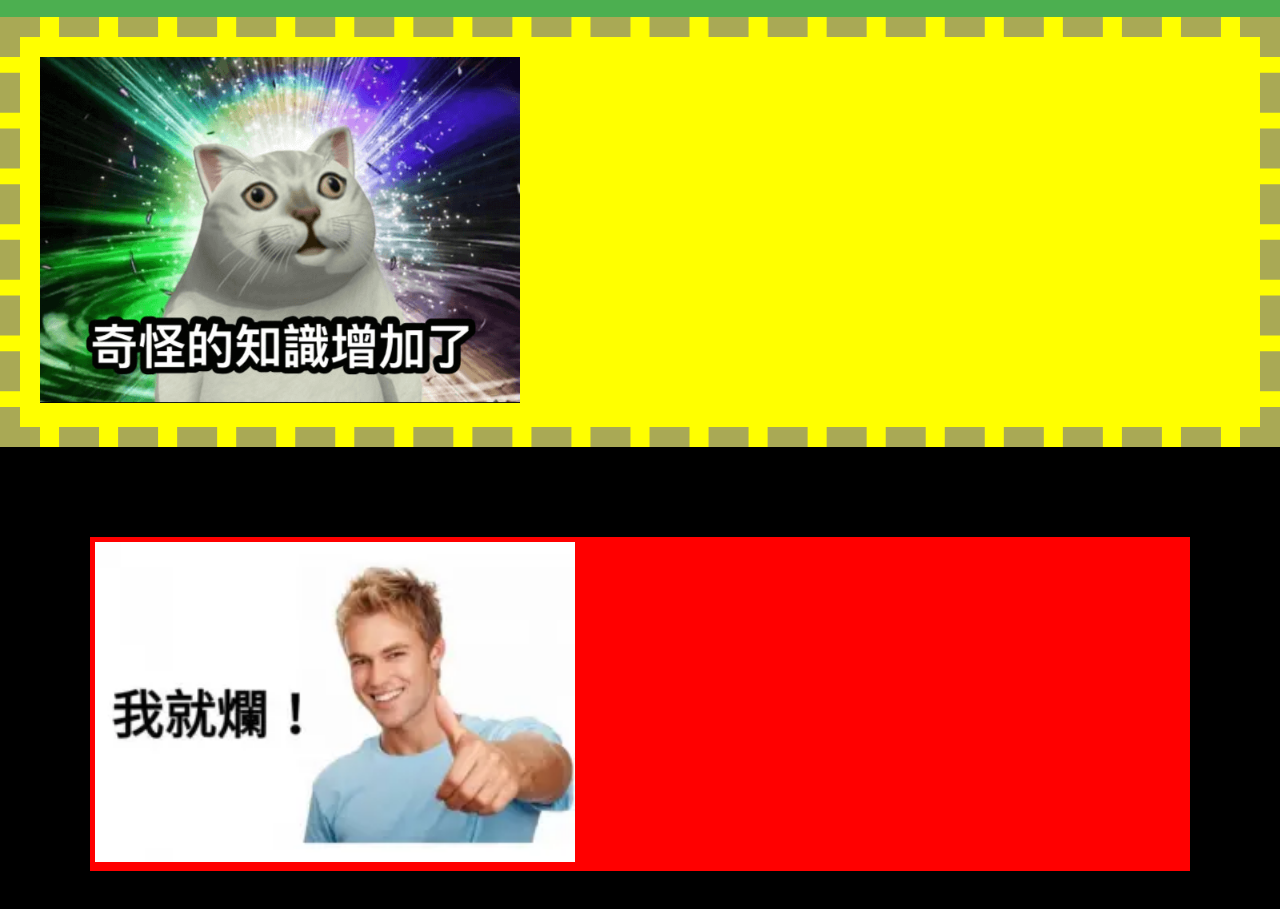
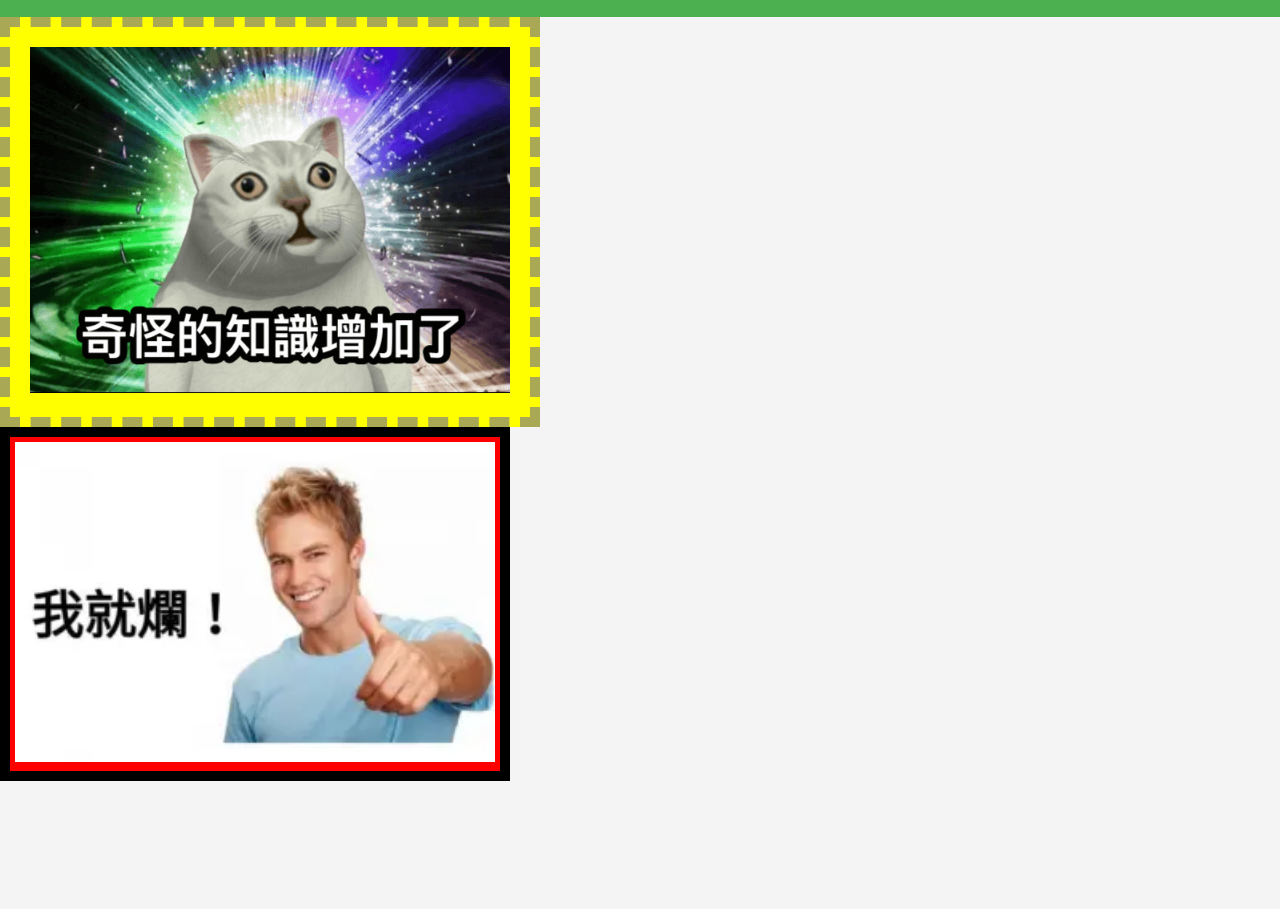
Before and after one commit to AHT00/solo6, a plain HTML site: page 0320.html in a window 1280 px wide. Shown: the part 69-978 px from the top of the page. After the commit the page ends 850 px from the top, so only its background shows below. Drawn offline with Linux system fonts and the light colour scheme.

Commit message:
Update 0320.html

```diff
--- a/0320.html
+++ b/0320.html
@@ -8,12 +8,15 @@
     <style>
         img{width: 480px;}
         .a{
-            border:  90px solid #000;
+            width: 480px;
+            border:  10px solid #000;
             padding: 5px;
             background: red;
+            background-size: 100px 100px;
         }
         .b{
-            border: 20px dashed #00f5;
+            width: 480px;
+            border: 10px dashed #00f5;
             padding: 20px;
             background: #ff0;
         }
@@ -23,7 +26,5 @@
     <header><h1>0320圖片作業 <a href="index.html">>回首頁</a></h1> </header>
         <div class="b"><img src="work1.jpg" alt=""></div>
         <div class="a"><img src="work2.jpg" alt=""></div>
-
-
 </body>
 </html>
```
